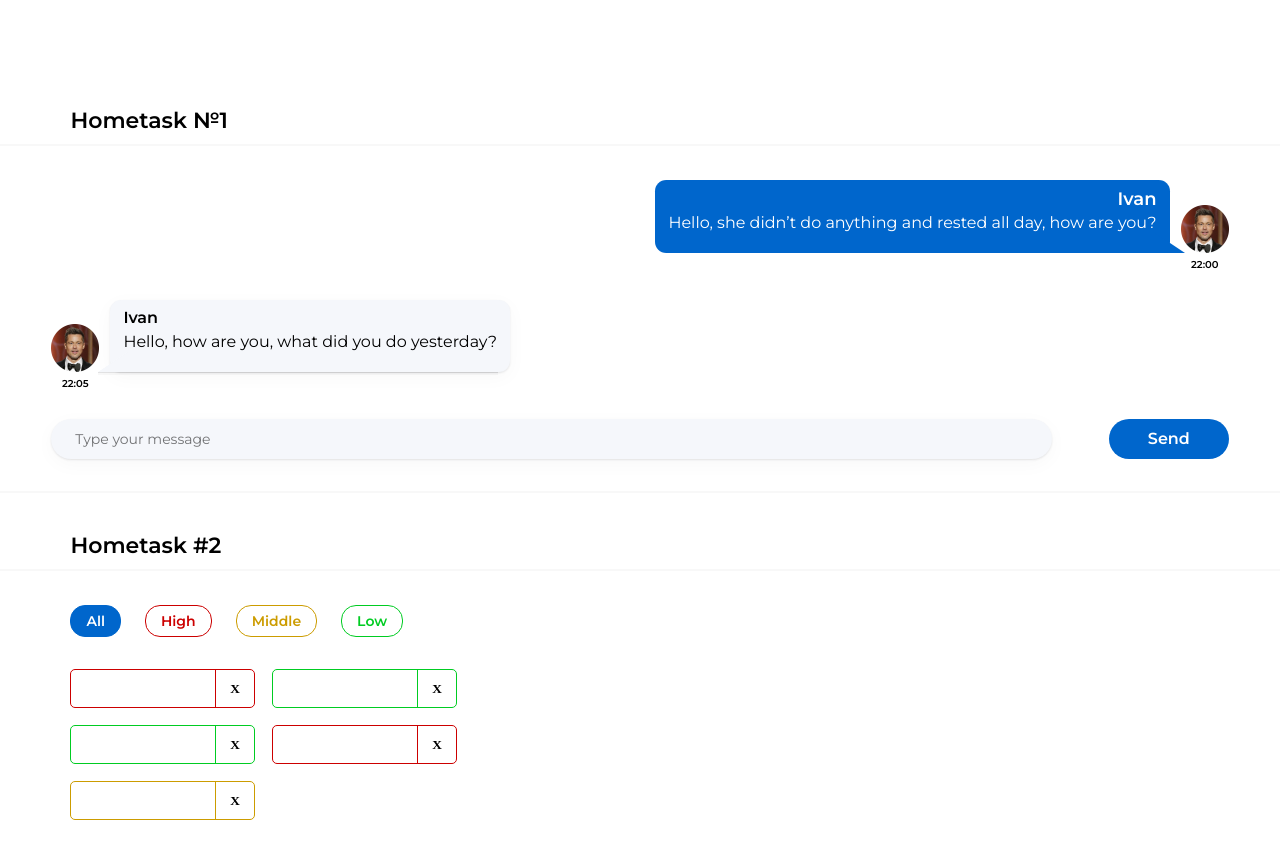
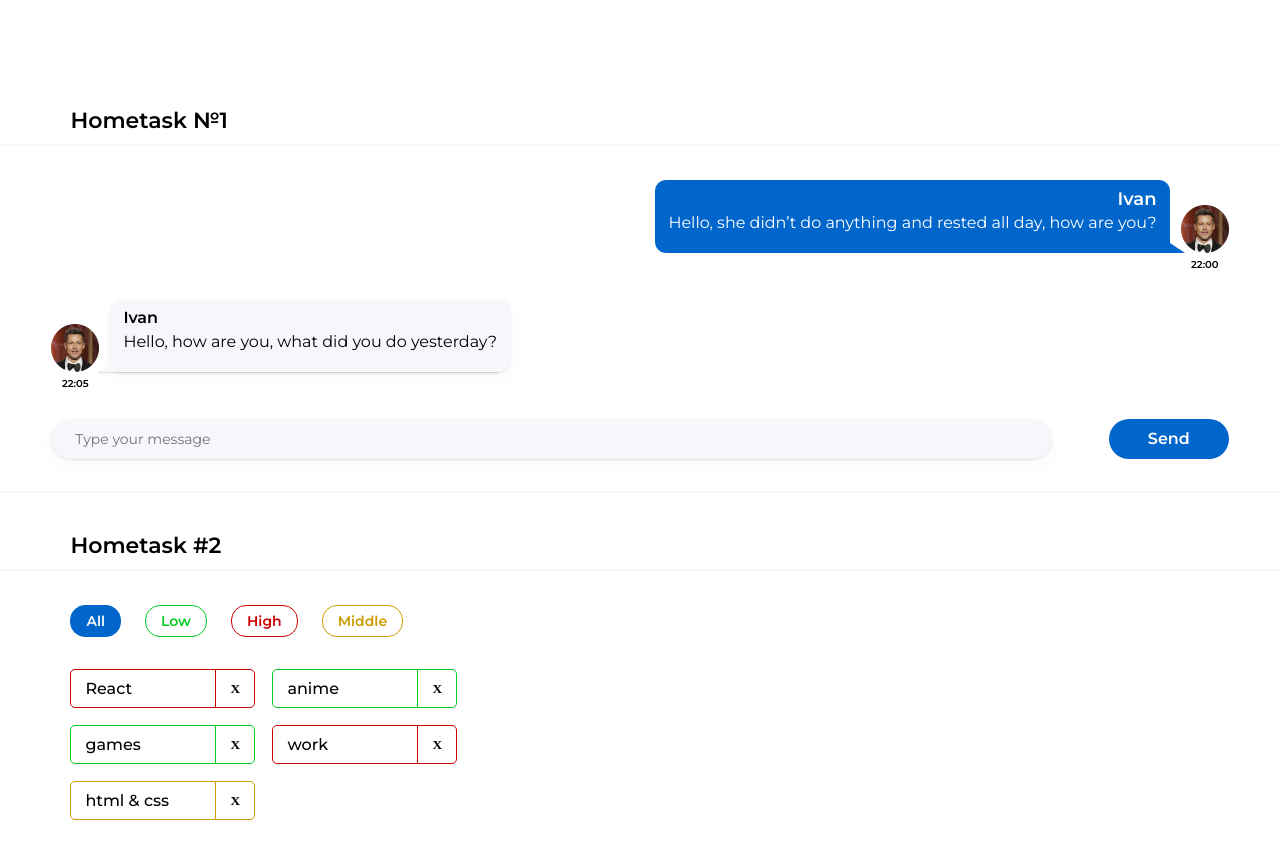
Before and after one commit to Katherina17/todoHW, a React (Create React App) app: page / in a window 1280 px wide. Shown: the top 858 px of the page. Built offline with nearby package versions, Linux system fonts and the light colour scheme.

Commit message:
feat: add name for input and style it

```diff
--- a/src/s2-homeworks/hw02/HW2.tsx
+++ b/src/s2-homeworks/hw02/HW2.tsx
@@ -11,8 +11,8 @@ import {BorderTitle} from "../hw01/border-title/BorderTitle";
 * 4 - выполнить пункт 3 для функции deleteAffair +
 * 5 - указать нужный тип в useState с affairs +
 * 6 - дописать тип и логику функции deleteAffairCallback
-* 7 - в файле Affairs.tsx дописать типизацию пропсов
-* 8 - в файле Affairs.tsx дописать логику функций setAll, setHigh, setMiddle, setLow
+* 7 - в файле Affairs.tsx дописать типизацию пропсов +
+* 8 - в файле Affairs.tsx дописать логику функций setAll, setHigh, setMiddle, setLow +
 * 9 - в файле Affair.tsx дописать типизацию пропсов
 * 10 - в файле Affair.tsx дописать функции deleteCallback и использовать
 * 11 - в файле Affair.tsx отобразить приходящие данные
@@ -60,7 +60,7 @@ function HW2() {
 
     const filteredAffairs = filterAffairs(affairs, filter)
     const deleteAffairCallback = (_id: number) => { // need to fix any
-       setAffairs(affairs.filter(a => a._id !== _id))// need to fix
+       setAffairs(deleteAffair(affairs, _id));
     }
 
     return (
--- a/src/s2-homeworks/hw02/affairs/Affairs.tsx
+++ b/src/s2-homeworks/hw02/affairs/Affairs.tsx
@@ -48,6 +48,13 @@ function Affairs(props: AffairsPropsType) {
                     All
                 </button>
                 <button
+                    id={'hw2-button-low'}
+                    onClick={setLow}
+                    className={cnLow}
+                >
+                    Low
+                </button>
+                <button
                     id={'hw2-button-high'}
                     onClick={setHigh}
                     className={cnHigh}
@@ -61,13 +68,7 @@ function Affairs(props: AffairsPropsType) {
                 >
                     Middle
                 </button>
-                <button
-                    id={'hw2-button-low'}
-                    onClick={setLow}
-                    className={cnLow}
-                >
-                    Low
-                </button>
+
             </div>
             <div className={s.affairs}>{mappedAffairs}</div>
         </div>
--- a/src/s2-homeworks/hw02/affairs/affair/Affair.module.css
+++ b/src/s2-homeworks/hw02/affairs/affair/Affair.module.css
@@ -29,3 +29,14 @@
     font-weight: 900;
     cursor: pointer;
 }
+
+.nameClass{
+    font-family: var(--font-family);
+    font-weight: 500;
+    font-size: 16px;
+    line-height: 20px;
+    display: inline-block;
+    width: 80%;
+    padding-left: 14px;
+
+}
--- a/src/s2-homeworks/hw02/affairs/affair/Affair.tsx
+++ b/src/s2-homeworks/hw02/affairs/affair/Affair.tsx
@@ -6,12 +6,13 @@ import s2 from '../Affairs.module.css'
 type AffairPropsType = {
     // key не нужно типизировать
     affair: AffairType,
-    deleteAffairCallback: any // need to fix any
+    deleteAffairCallback: (_id: number) => void // need to fix any
 }
 
 function Affair(props: AffairPropsType) {
-    const deleteCallback = () => {
-        // need to fix
+    const deleteCallback = (_id: number) => {
+        return props.deleteAffairCallback(props.affair._id)
+
     }
 
     const nameClass = s.name + ' ' + s2[props.affair.priority]
@@ -23,11 +24,11 @@ function Affair(props: AffairPropsType) {
             id={'hw2-affair-' + props.affair._id}
             className={affairClass}
         >
-            <div id={'hw2-name-' + props.affair._id} className={nameClass}>
+            <span id={'hw2-name-' + props.affair._id} className={s.nameClass}>
                 {/*создаёт студент*/}
-
+                {props.affair.name}
                 {/**/}
-            </div>
+            </span>
             <div id={'hw2-priority-' + props.affair._id} hidden>
                 {props.affair.priority}
             </div>
@@ -35,6 +36,7 @@ function Affair(props: AffairPropsType) {
             <button
                 id={'hw2-button-delete-' + props.affair._id}
                 className={buttonClass}
+                onClick={() => deleteCallback}
                 // need to fix
 
             >
```
